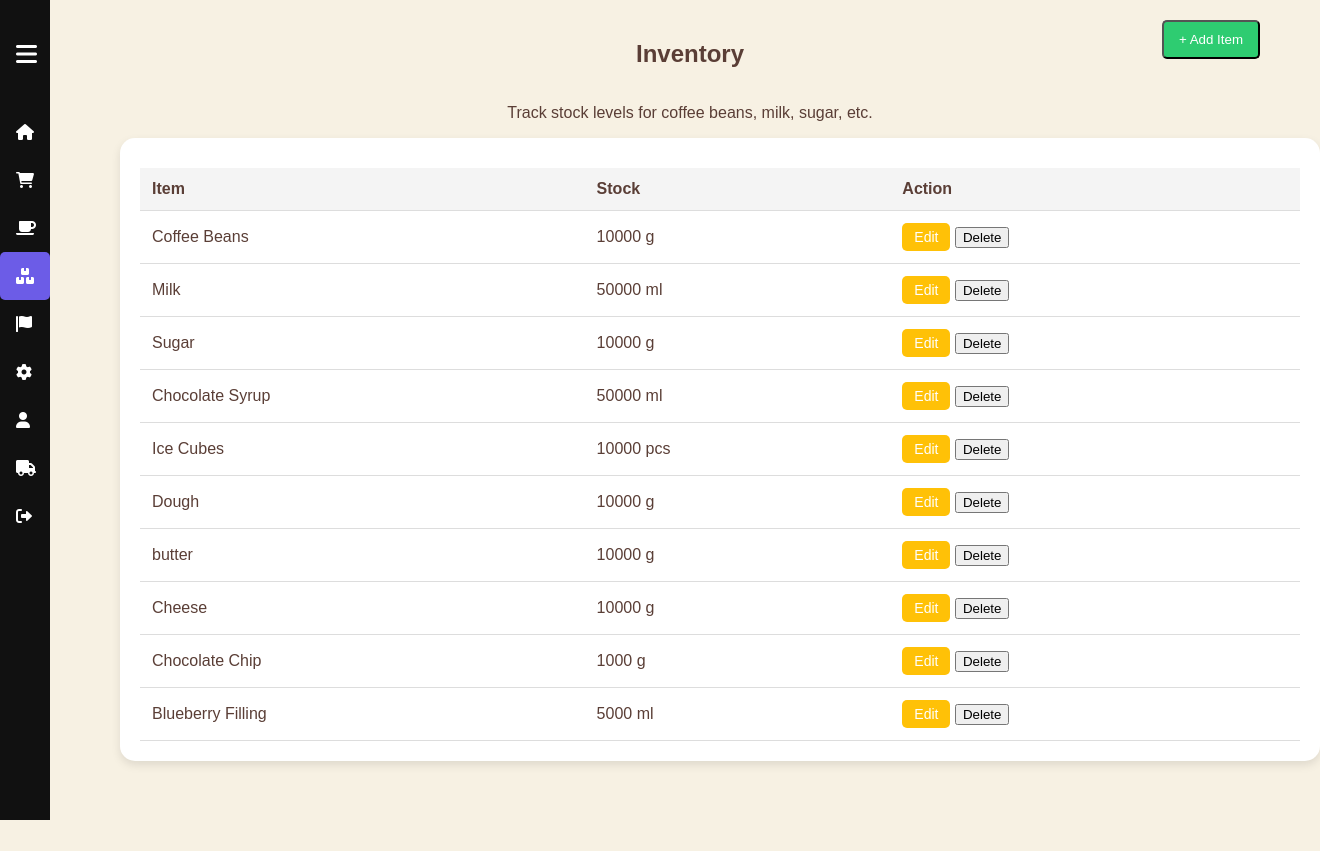
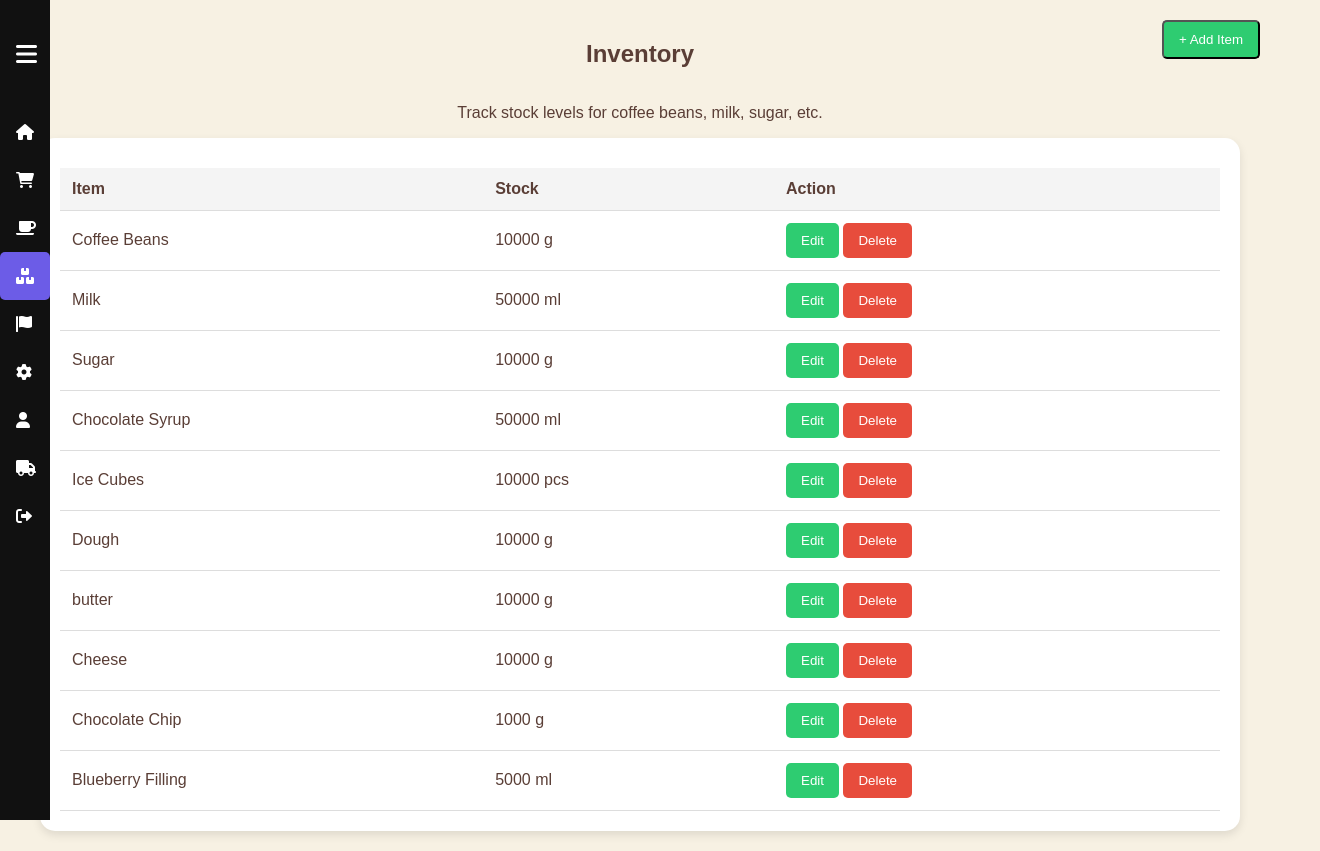
Before and after one commit to Wasabi482/Home-Based-Ordering-System, a plain HTML site: page sections/inventory.html in a window 1280 px wide. Shown: the whole page, 1320 px wide, since content can reach past the window. Before the commit the page ends 800 px from the top, so only its background shows below. Drawn offline with Linux system fonts and the light colour scheme.

Commit message:
optimized css buttons on all sections

```diff
--- a/sections/inventory.html
+++ b/sections/inventory.html
@@ -7,7 +7,6 @@
     <link rel="stylesheet" href="https://cdnjs.cloudflare.com/ajax/libs/font-awesome/6.0.0/css/all.min.css">
     <link rel="stylesheet" href="../styles/ham.css">
     <link rel="stylesheet" href="../styles/inventory.css">
-    <link rel="stylesheet" href="../styles/sections.css">
   </head>
   <body>
     <div id="sidebar-container"></div>
--- a/styles/dashboard.css
+++ b/styles/dashboard.css
@@ -1,4 +1,5 @@
 body {
+  border: solid;
   background-color: #f7f1e3;
   color: #5a3e36;
   font-family: Arial, sans-serif;
--- a/styles/inventory.css
+++ b/styles/inventory.css
@@ -67,18 +67,12 @@ body {
 
 /* Edit Button */
 .edit-btn {
-    background-color: #ffc107;
   border: none;
+  background: #2ecc71;
   color: white;
-    padding: 6px 12px;
+  padding: 10px 15px;
   border-radius: 5px;
   cursor: pointer;
-    font-size: 14px;
-    transition: 0.3s;
-}
-
-.edit-btn:hover {
-    background-color: #e0a800;
 }
 
 /* Modal Styles */
@@ -135,28 +129,24 @@ body {
   border-radius: 5px;
   cursor: pointer;
 }
-.add-btn {
-  padding: 6px 10px; /* Made buttons smaller */
+.add-btn, .save-btn {
   border: none;
+  background: #2ecc71;
+  color: white;
+  padding: 10px 15px;
   border-radius: 5px;
   cursor: pointer;
-  flex: 1;
-  margin: 0 5px;
-  font-size: 14px;
-  background-color: #4CAF50;
-  color: white;
 }
 
-.save-btn {
-    background-color: #28a745;
+.cancel-btn, .delete-btn{
+  border: none;
+  background: #e74c3c;
   color: white;
-    border: none;
-    padding: 8px 12px;
+  padding: 10px 15px;
+  border-radius: 5px;
   cursor: pointer;
-    border-radius: 5px;
-    font-size: 14px;
-    transition: 0.3s;
 }
+
 
 .save-btn:hover, .add-btn:hover, .cancel-btn:hover {
   opacity: 0.8;
--- a/styles/orders.css
+++ b/styles/orders.css
@@ -7,10 +7,8 @@ body {
   display: flex;
   flex-direction: column;
   align-items: center;
-
 }
-
-h1, h2 {
+h3 {
   text-align: center;
   color: #333;
 }
@@ -21,6 +19,7 @@ h1, h2 {
   grid-template-columns: repeat(auto-fit, minmax(300px, 1fr));
   gap: 20px;
   max-width: 1500px;
+  margin-left: 50px;
 }
 
 .order-card {
@@ -74,29 +73,35 @@ h1, h2 {
   font-size: 14px;
 }
 
+button:hover{
+  opacity: 0.8
+}
+
 .done-btn {
-  background-color: #4CAF50;
+  background:#2ecc71;
   color: white;
+  padding: 10px 15px;
+  border-radius: 5px;
+  cursor: pointer;
+  border: none;
 }
 
 .void-btn, .delete-btn {
-  background-color: #f44336;
+  background:#e74c3c;
   color: white;
-}
-.edit-btn, .view-btn {
-  background-color: #ffcc00;
-  color: white;
+  padding: 10px 15px;
+  border-radius: 5px;
+  cursor: pointer;
+  border: none;
 }
 
-.done-btn:hover {
-  opacity: 0.8;
-}
-
-.void-btn:hover {
-  opacity: 0.8;
-}
-.edit-btn:hover {
-  opacity: 0.8;
+.edit-btn, .view-btn {
+  background:#ffcc00;
+  color: white;
+  padding: 10px 15px;
+  border-radius: 5px;
+  cursor: pointer;
+  border: none;
 }
 
 .complete-orders{
@@ -133,8 +138,6 @@ h1, h2 {
   padding: 20px;
 }
 
-
-
 table {
   width: 100%;
   border-collapse: collapse;
@@ -154,16 +157,6 @@ table th {
   color: #333;
 }
 
-.actions button{
-  padding: 6px 10px; /* Made buttons smaller */
-  border: none;
-  border-radius: 5px;
-  cursor: pointer;
-  flex: 1;
-  margin: 0 5px;
-  font-size: 14px;
-}
-
 .export{
   position: fixed;
   top: 20px;
@@ -175,12 +168,8 @@ table th {
   cursor: pointer;
 }
 
-
-
-
 /* Modal Styling */
 .modal {
-  border:solid red;
   display: none;
   position: fixed;
   z-index: 1;
--- a/styles/products.css
+++ b/styles/products.css
@@ -76,11 +76,11 @@ body {
 
 .edit-btn {
   background: #ffcc00;
-}
-
-.delete-btn {
-  background: #e74c3c;
   color: white;
+  padding: 10px 15px;
+  border-radius: 5px;
+  border: none;
+  cursor: pointer;
 }
 
 .add-btn {
@@ -95,7 +95,6 @@ body {
 }
 
 .modal {
-  border:solid red;
   display: none;
   position: fixed;
   z-index: 1;
@@ -124,3 +123,21 @@ body {
 .modal button {
   margin-top: 10px;
 }
+
+#saveChangesBtn, #addProductBtn{
+  background: #2ecc71;
+  color: white;
+  padding: 10px 15px;
+  border-radius: 5px;
+  border: none;
+  cursor: pointer;
+}
+
+#cancelEditBtn, #cancelAddBtn, .delete-btn{
+  background: #e74c3c;
+  color: white;
+  padding: 10px 15px;
+  border-radius: 5px;
+  border: none;
+  cursor: pointer;
+}
--- a/styles/sections.css
+++ /dev/null
@@ -1,3 +0,0 @@
-body{
-  margin-left: 100px;
-}
```
Also changed, not shown: sections/orders.html (+4 -4 lines), sections/products.html (+1 -2 lines). Lines whose indentation alone changed are shown as unchanged.
